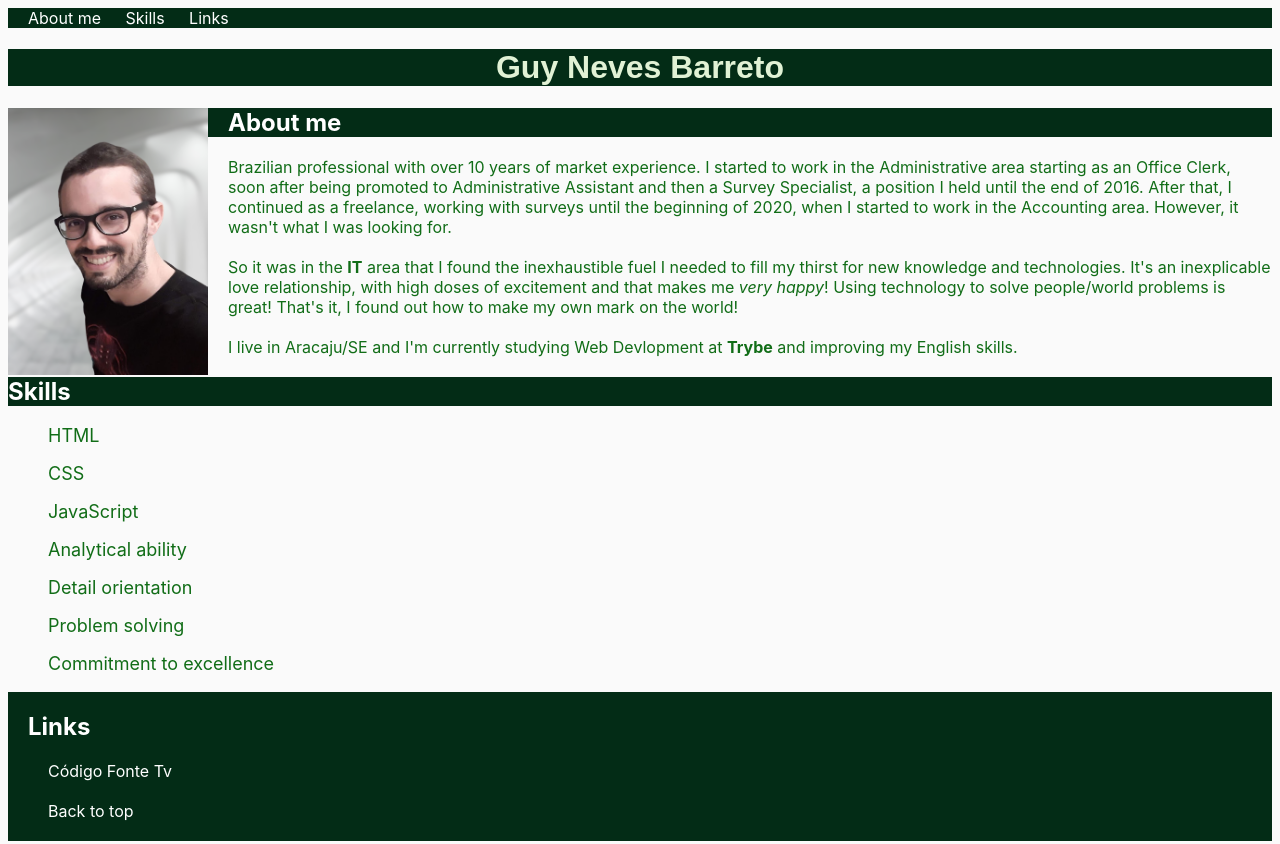
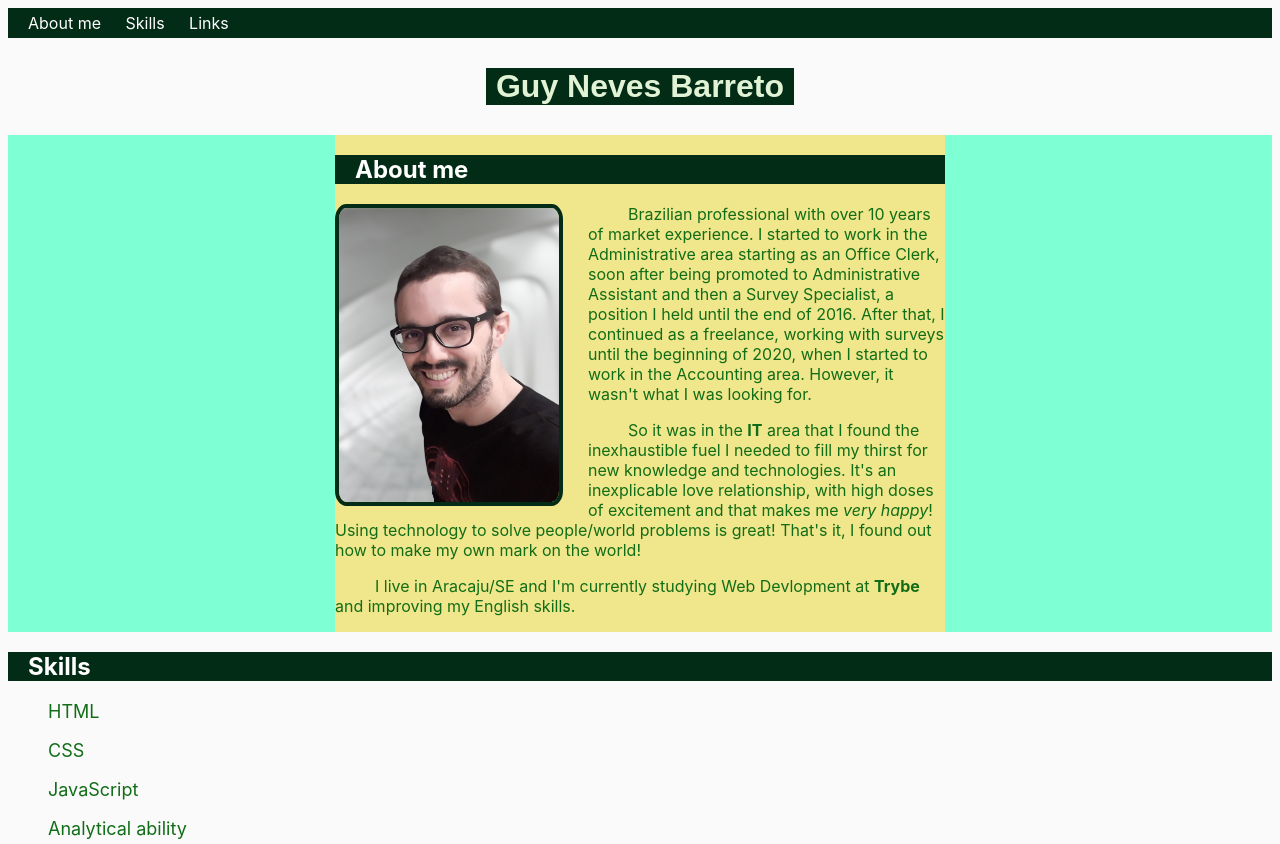
Before and after one commit to guybarreto/guybarreto.github.io, a plain HTML site: page index.html in a window 1280 px wide. Shown: the top 844 px of the page. Drawn offline with Linux system fonts and the light colour scheme.

Commit message:
Implements section and article 'About me'

```diff
--- a/index.html
+++ b/index.html
@@ -15,33 +15,41 @@
     </nav>
 
     <h1>Guy Neves Barreto</h1>
+
+    <section>
+      <article id="articleSettings">
+        <h2>About me</h2>
         <img
           class="guysPic"
           id="guy"
           src="/ProfilePic.png"
           alt="Imagem do autor do portfolio sorrindo"
         />
+        <p>
+          Brazilian professional with over 10 years of market experience. I
+          started to work in the Administrative area starting as an Office
+          Clerk, soon after being promoted to Administrative Assistant and then
+          a Survey Specialist, a position I held until the end of 2016. After
+          that, I continued as a freelance, working with surveys until the
+          beginning of 2020, when I started to work in the Accounting area.
+          However, it wasn't what I was looking for.
+        </p>
 
-    <h2 id="about">About me</h2>
-    <p class="about-p">
-      Brazilian professional with over 10 years of market experience. I started
-      to work in the Administrative area starting as an Office Clerk, soon after
-      being promoted to Administrative Assistant and then a Survey Specialist, a
-      position I held until the end of 2016. After that, I continued as a
-      freelance, working with surveys until the beginning of 2020, when I
-      started to work in the Accounting area. However, it wasn't what I was
-      looking for.<br /><br />
+        <p>
+          So it was in the <strong>IT</strong> area that I found the
+          inexhaustible fuel I needed to fill my thirst for new knowledge and
+          technologies. It's an inexplicable love relationship, with high doses
+          of excitement and that makes me <em>very happy</em>! Using technology
+          to solve people/world problems is great! That's it, I found out how to
+          make my own mark on the world!
+        </p>
 
-      So it was in the <strong>IT</strong> area that I found the inexhaustible
-      fuel I needed to fill my thirst for new knowledge and technologies. It's
-      an inexplicable love relationship, with high doses of excitement and that
-      makes me <em>very happy</em>! Using technology to solve people/world
-      problems is great! That's it, I found out how to make my own mark on the
-      world!<br /><br />
-
+        <p>
           I live in Aracaju/SE and I'm currently studying Web Devlopment at
           <strong>Trybe</strong> and improving my English skills.
         </p>
+      </article>
+    </section>
 
     <h2 id="skills">Skills</h2>
     <div class="lists-style">
@@ -68,9 +76,11 @@
       </ul>
     </div>
 
-    <footer>Links<br>
+    <footer>
+      Links<br />
       <a href="https://www.youtube.com/@codigofontetv" target="_blank"
-        >Código Fonte Tv</a>
+        >Código Fonte Tv</a
+      >
       <a href="#guy">Back to top</a>
     </footer>
   </body>
--- a/style.css
+++ b/style.css
@@ -1,34 +1,58 @@
 body {
-    font-family: -apple-system, 'Segoe UI', Roboto, Oxygen, Ubuntu, Cantarell, 'Open Sans', 'Helvetica Neue', sans-serif;
-    background-color: #FAFAFA;
+  font-family: -apple-system, "Segoe UI", Roboto, Oxygen, Ubuntu, Cantarell,
+    "Open Sans", "Helvetica Neue", sans-serif;
+  background-color: #fafafa;
 }
 
 h1 {
   font-family: Arial;
-    text-align: center;
-    color: #E1F2D5;
-    background-color: #032C16;
+  color: #e1f2d5;
+  background-color: #032c16;
+  display: table;
+  padding: 0px 10px;
+  margin: auto;
+  margin-top: 30px;
+  margin-bottom: 30px;
+}
+
+section {
+  display: flex;
+  justify-content: center;
+  background-color: aquamarine;
+}
+
+#articleSettings {
+  width: 610px;
+  background-color: khaki;
+}
+
+h2 {
+    padding-left: 20px;
 }
 
 .guysPic {
-    width: 200px;
-    margin-left: auto;
-    margin-right: 20px;
-    display: block;
+  width: 220px;
+  margin-right: 25px;
   float: left;
+  border-radius: 5%;
+  border: 4px solid #032c16;
+}
+
+p {
+  text-indent: 40px;
+  line-height: 20px;
 }
 
 a {
   text-decoration: none;
-    line-height: 20px;
+  line-height: 30px;
   color: white;
   display: inline;
   margin-left: 20px;
 }
 
 p, .lists-style {
-    line-height: 20px;
-    color: #116D17;
+  color: #116d17;
 }
 
 .lists-style {
@@ -50,7 +74,9 @@ footer a {
   display: block;
 }
 
-h2, nav, footer {
+h2,
+nav,
+footer {
   color: white;
-    background-color: #032C16;
+  background-color: #032c16;
 }
```
Lines whose indentation alone changed are shown as unchanged.
